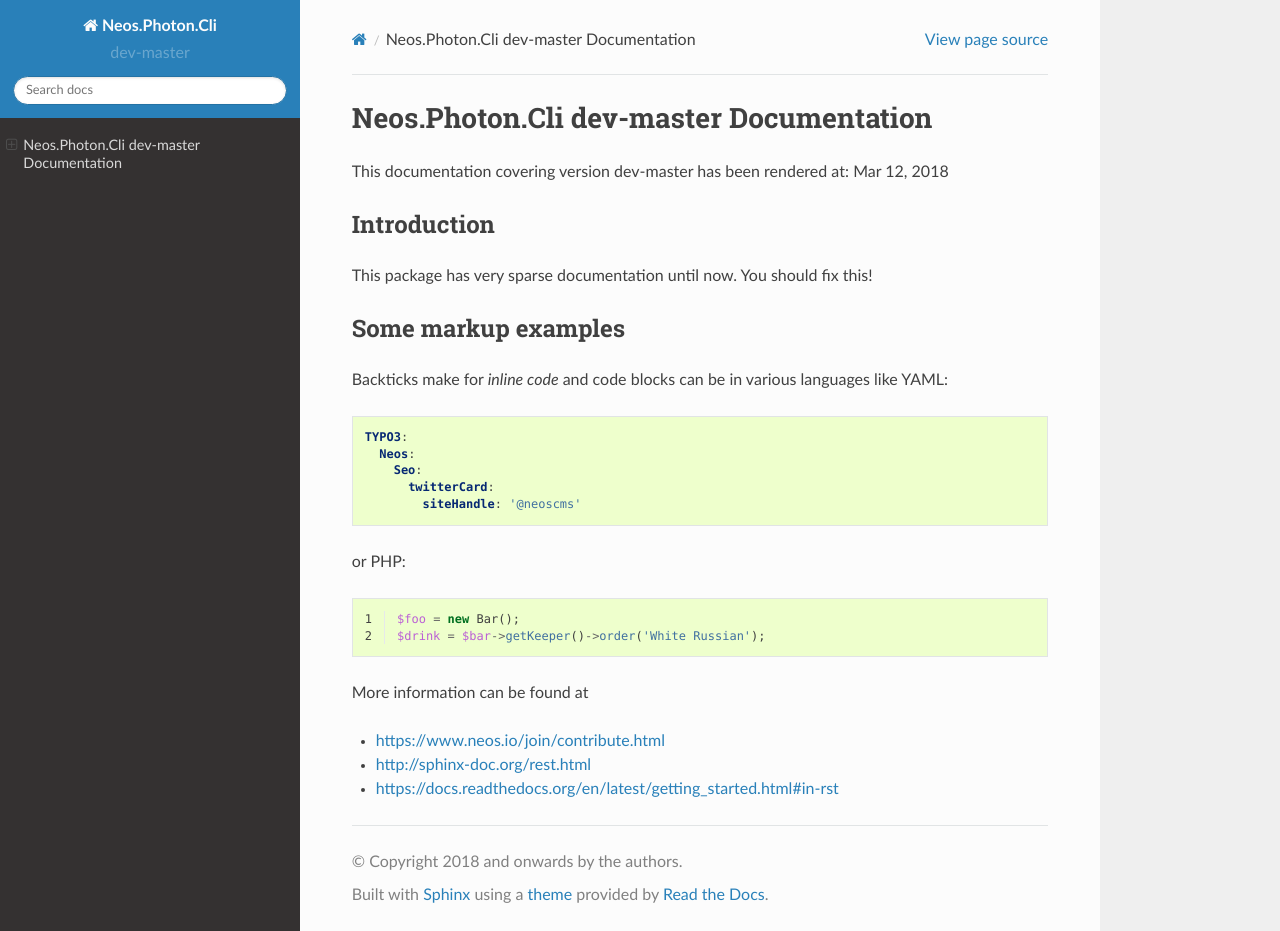
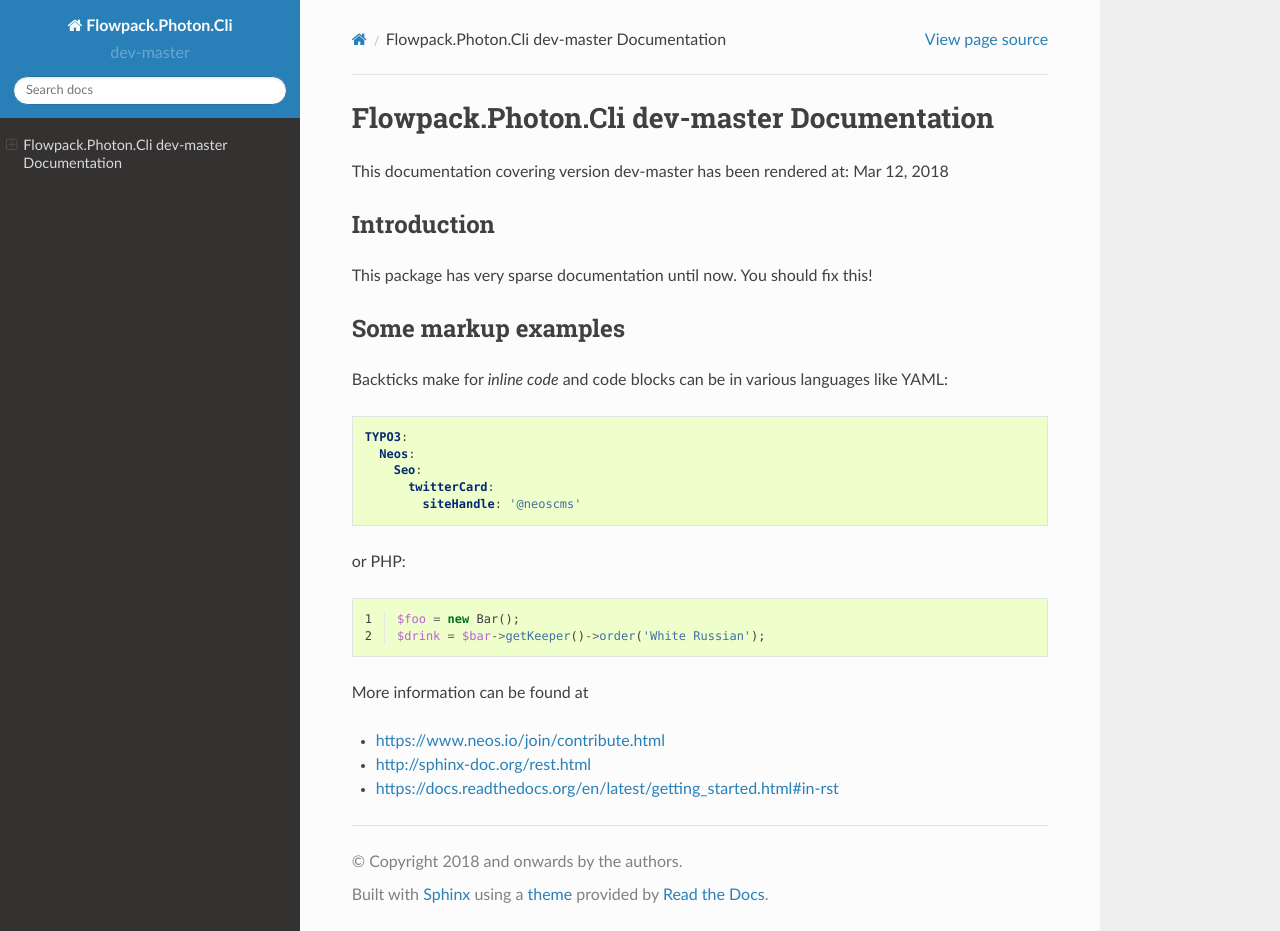
Before and after one commit to Flowpack/Flowpack.Photon.Cli, a Sphinx documentation site: the page built from Documentation/index.rst, in a window 1280 px wide and 931 px high. Built offline with Sphinx 7.4.7 and the Read the Docs theme 2.0.0, drawn with Linux system fonts in a browser that asks for light colours.

Commit message:
Task: Add Flowpack files

```diff
--- a/Documentation/conf.py
+++ b/Documentation/conf.py
@@ -50,7 +50,7 @@
 master_doc = 'index'
 
 # General information about the project.
-project = u'Neos.Photon.Cli'
+project = u'Flowpack.Photon.Cli'
 copyright = u'2018 and onwards by the authors'
 author = u'Author and Contributors'
 
@@ -214,7 +214,7 @@
 #html_search_scorer = 'scorer.js'
 
 # Output file base name for HTML help builder.
-htmlhelp_basename = 'Neos.Photon.Cli'
+htmlhelp_basename = 'Flowpack.Photon.Cli'
 
 # -- Options for LaTeX output ---------------------------------------------
 
@@ -236,7 +236,7 @@
 # (source start file, target name, title,
 #  author, documentclass [howto, manual, or own class]).
 latex_documents = [
-  (master_doc, 'Neos.Photon.Cli.tex', u'Neos.Photon.Cli Documentation',
+  (master_doc, 'Flowpack.Photon.Cli.tex', u'Flowpack.Photon.Cli Documentation',
    u'The author', 'manual'),
 ]
 
@@ -266,7 +266,7 @@
 # One entry per manual page. List of tuples
 # (source start file, name, description, authors, manual section).
 man_pages = [
-    (master_doc, 'Neos.Photon.Cli', u'Neos.Photon.Cli Documentation',
+    (master_doc, 'Flowpack.Photon.Cli', u'Flowpack.Photon.Cli Documentation',
      [author], 1)
 ]
 
@@ -280,8 +280,8 @@
 # (source start file, target name, title, author,
 #  dir menu entry, description, category)
 texinfo_documents = [
-  (master_doc, 'Neos.Photon.Cli', u'Neos.Photon.Cli Documentation',
-   author, 'Neos.Photon.Cli', '',
+  (master_doc, 'Flowpack.Photon.Cli', u'Flowpack.Photon.Cli Documentation',
+   author, 'Flowpack.Photon.Cli', '',
    'Miscellaneous'),
 ]
 
--- a/Documentation/index.rst
+++ b/Documentation/index.rst
@@ -1,4 +1,4 @@
-Neos.Photon.Cli |version| Documentation
+Flowpack.Photon.Cli |version| Documentation
 ==================================================================================================
 
 This documentation covering version |release| has been rendered at: |today|
```
Also changed, not shown: composer.json (+5 -5 lines), 1 other file.
